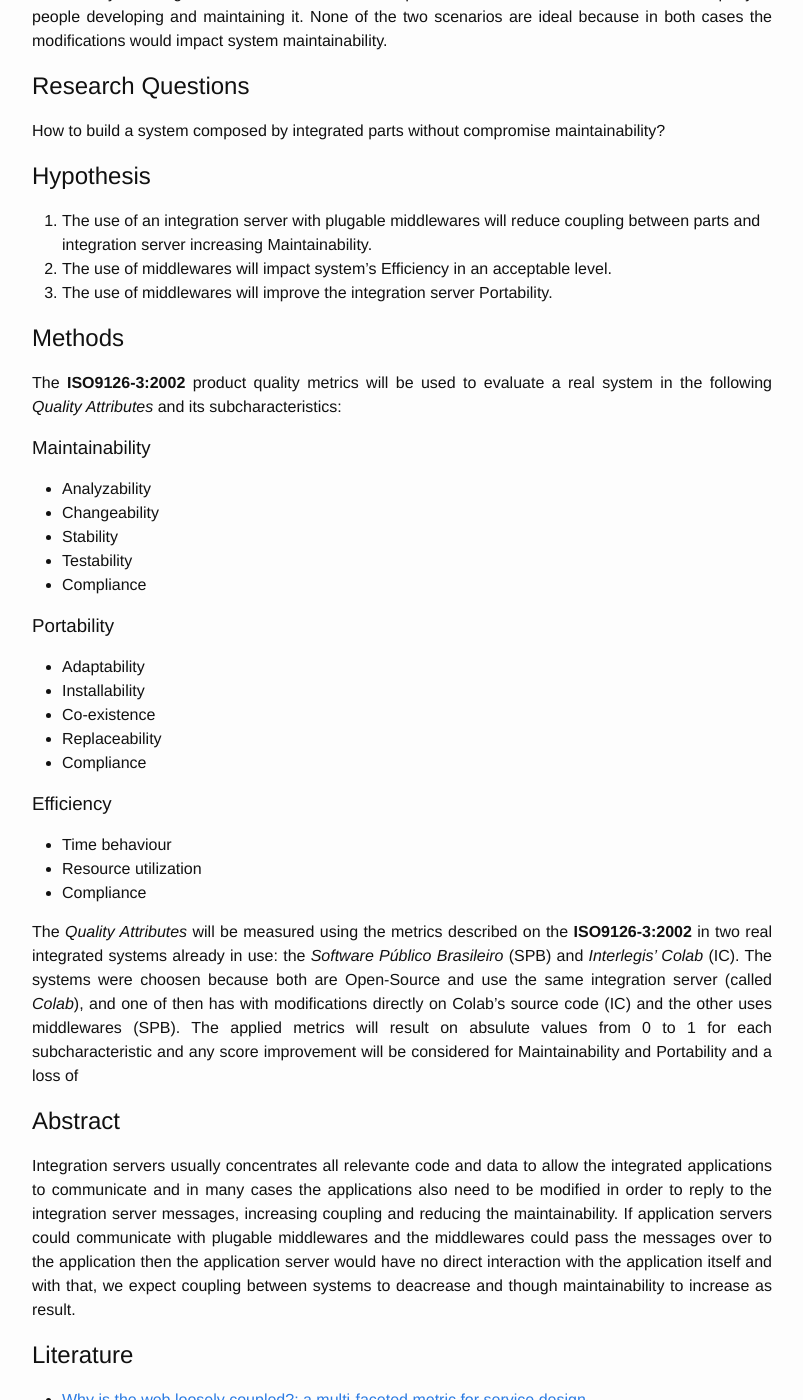
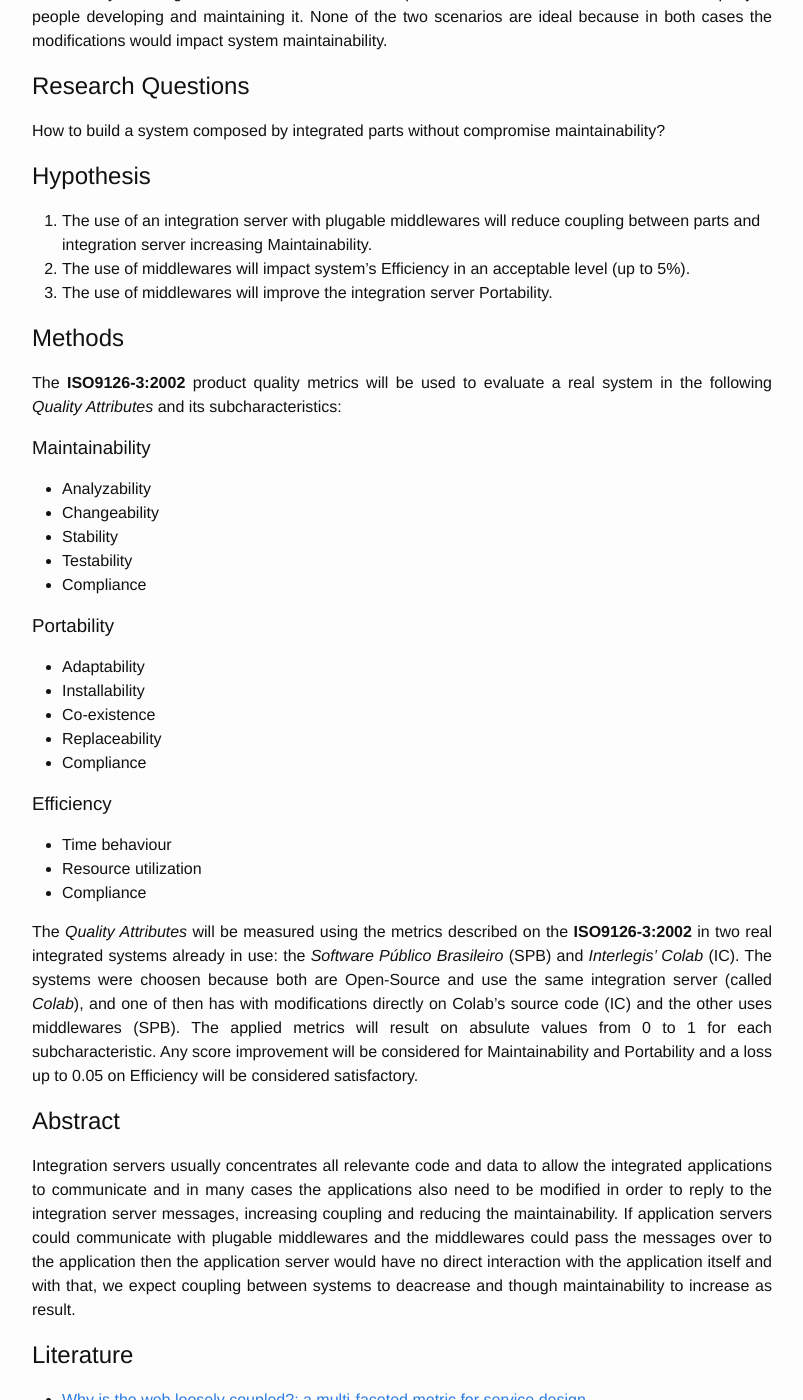
Before and after one commit to seocam/seocam.github.io, a Jekyll site: the page built from 01-research.md, in a window 1280 px wide and 1400 px high, scrolled down 522 px. Shown: the whole window, without its empty margins (238-1041 px from the left). Built offline with Jekyll 4.4.1, drawn with Linux system fonts in a browser that asks for light colours.

Commit message:
Defined acceptable level

```diff
--- a/01-research.md
+++ b/01-research.md
@@ -26,7 +26,7 @@ How to build a system composed by integrated parts without compromise maintainab
 ## Hypothesis
 
 1. The use of an integration server with plugable middlewares will reduce coupling between parts and integration server increasing Maintainability.
-1. The use of middlewares will impact system's Efficiency in an acceptable level.
+1. The use of middlewares will impact system's Efficiency in an acceptable level (up to 5%).
 1. The use of middlewares will improve the integration server Portability.
 
 
@@ -56,7 +56,7 @@ The **ISO9126-3:2002** product quality metrics will be used to evaluate a real s
 * Compliance
 
 
-The *Quality Attributes* will be measured using the metrics described on the **ISO9126-3:2002** in two real integrated systems already in use: the *Software Público Brasileiro* (SPB) and *Interlegis' Colab* (IC). The systems were choosen because both are Open-Source and use the same integration server (called *Colab*), and one of then has with modifications directly on Colab's source code (IC) and the other uses middlewares (SPB). The applied metrics will result on absulute values from 0 to 1 for each subcharacteristic and any score improvement will be considered for Maintainability and Portability and a loss of
+The *Quality Attributes* will be measured using the metrics described on the **ISO9126-3:2002** in two real integrated systems already in use: the *Software Público Brasileiro* (SPB) and *Interlegis' Colab* (IC). The systems were choosen because both are Open-Source and use the same integration server (called *Colab*), and one of then has with modifications directly on Colab's source code (IC) and the other uses middlewares (SPB). The applied metrics will result on absulute values from 0 to 1 for each subcharacteristic. Any score improvement will be considered for Maintainability and Portability and a loss up to 0.05 on Efficiency will be considered satisfactory.
 
 
 
```
